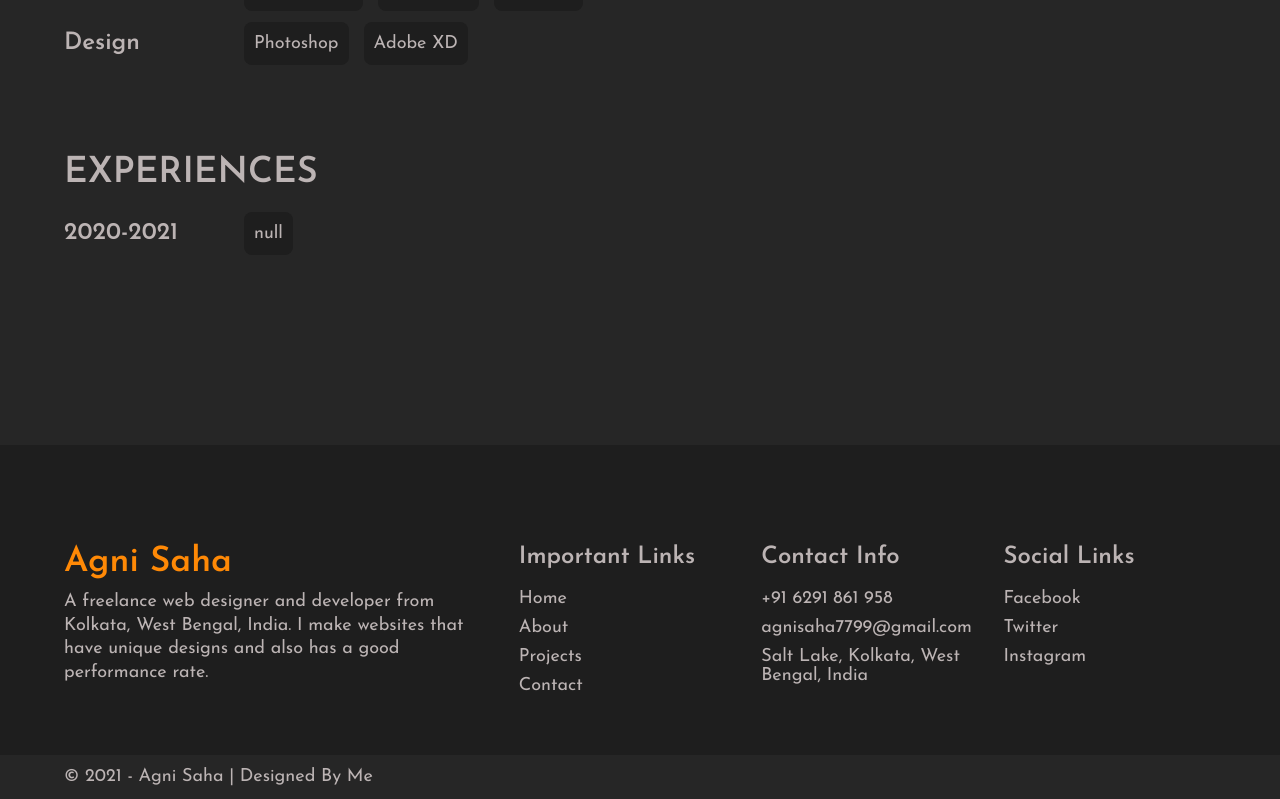
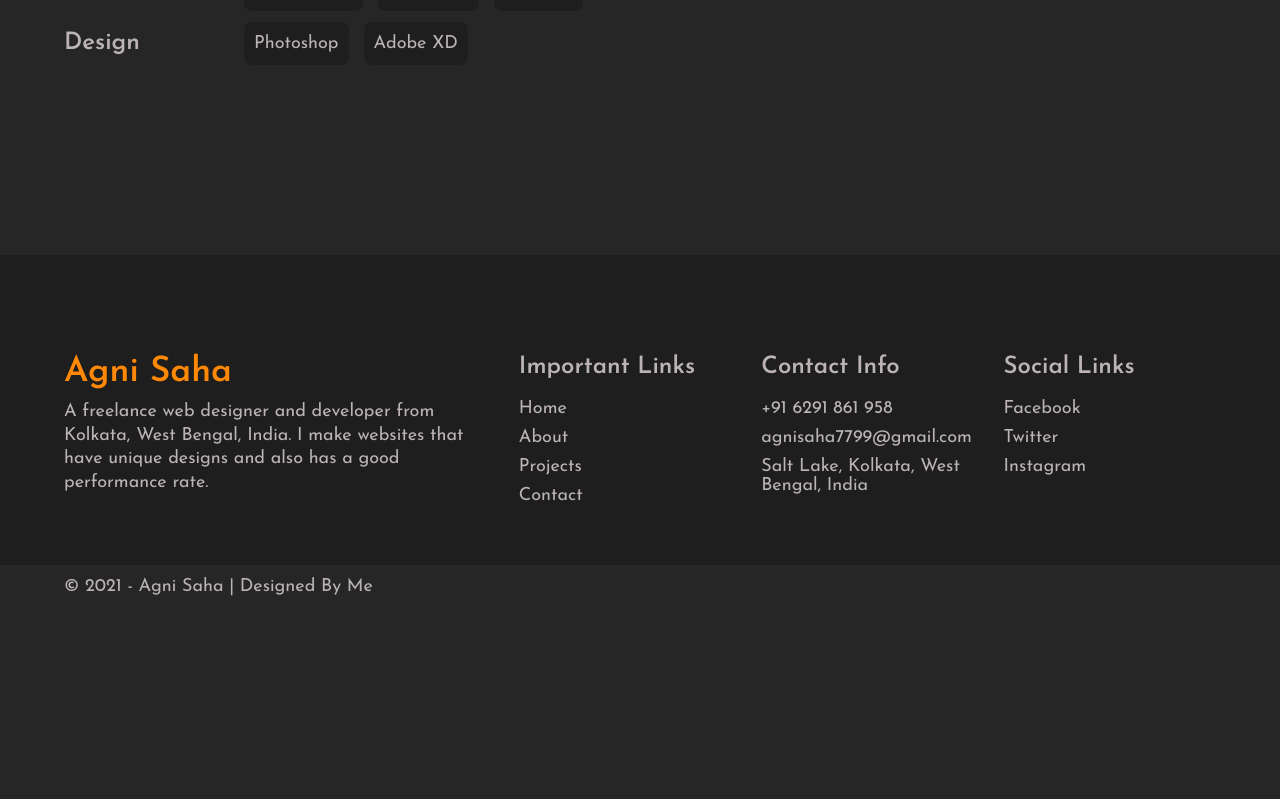
Before and after one commit to Agni-Saha/my-portfolio-1, a React (Create React App) app: page /about in a window 1280 px wide. Shown: the part 1465-2264 px from the top of the page. After the commit the page ends 2074 px from the top, so only its background shows below. Built offline with nearby package versions, Linux system fonts and the light colour scheme.

Commit message:
minor changes

```diff
--- a/src/pages/About.js
+++ b/src/pages/About.js
@@ -162,11 +162,11 @@ export default function About() {
                                 items={['Photoshop', 'Adobe XD']}
                             />
                         </div>
-                        <div className="about__info__item">
+                        {/* <div className="about__info__item">
                             <h1 className="about__info__heading">Experiences</h1>
 
                             <AboutInfoItem title="2020-2021" items={['null']} />
-                        </div>
+                        </div> */}
                     </div>
                 </div>
             </AboutPageStyles>
```
Also changed, not shown: 1 other file (tests, documents, lock files or other folders).
